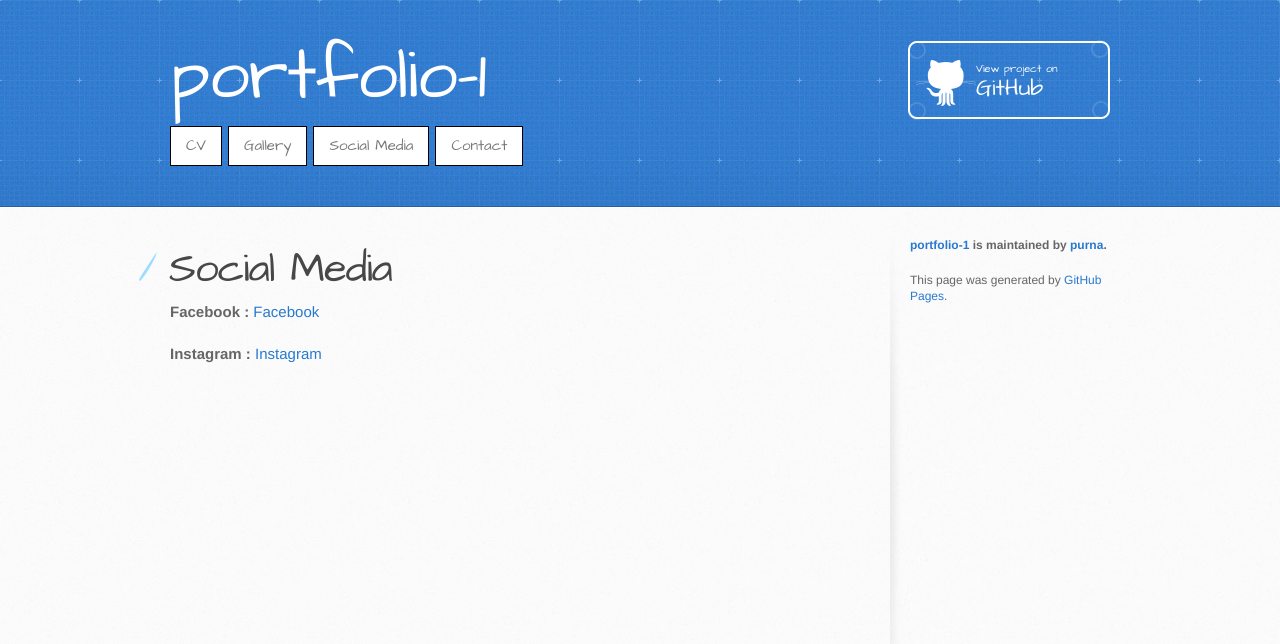
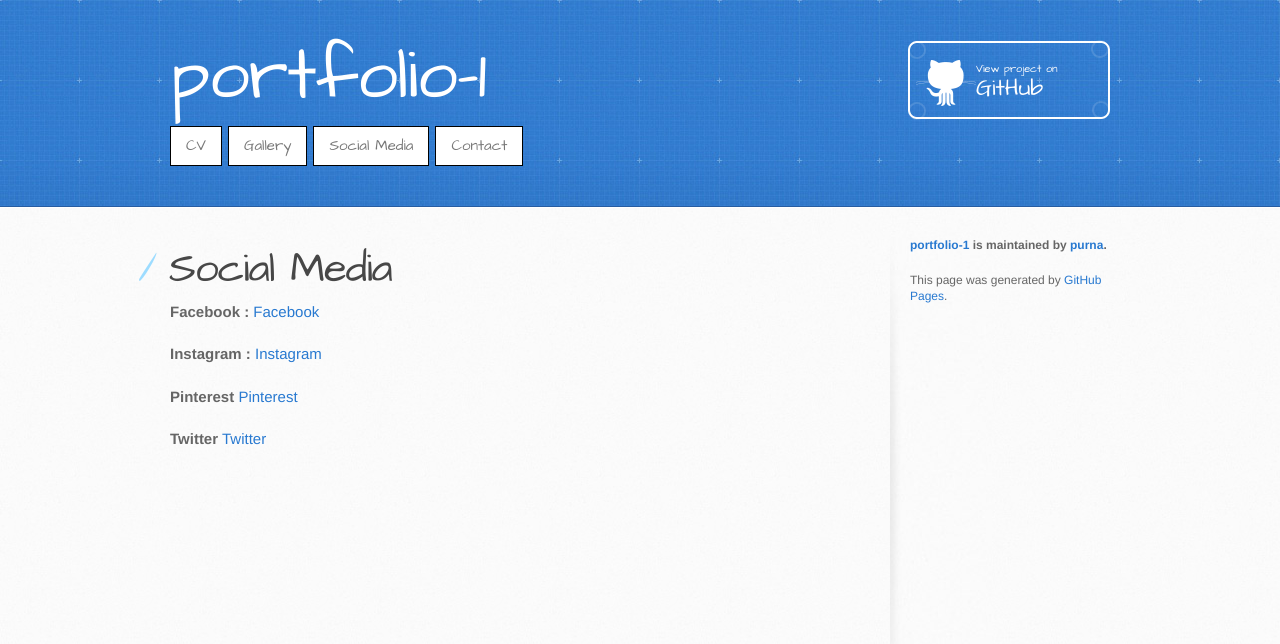
Before and after one commit to purna/portfolio-1, a Jekyll site: the page built from social.md, in a window 1280 px wide. Shown: the top 644 px of the page. Built offline with Jekyll 4.4.1, drawn with Linux system fonts in a browser that asks for light colours; nearby versions of some CDN libraries; our own code applies the rules of GitHub Pages for plain Markdown files; the repository's description, which GitHub fills in, is left out.

Commit message:
Update social.md

```diff
--- a/social.md
+++ b/social.md
@@ -5,3 +5,9 @@
 
 <b>Instagram :</b>
 [Instagram](https://www.instagram.com/viiofficialx/)
+
+<b>Pinterest</b>
+[Pinterest](https://www.pinterest.co.uk/sp0r7en//)
+
+<b>Twitter</b>
+[Twitter](https://twitter.com/viiofficial1)
```
